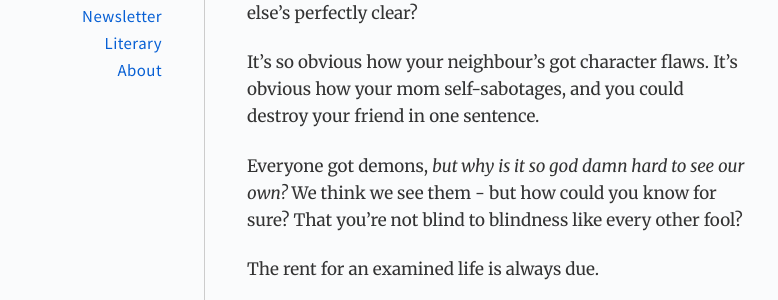
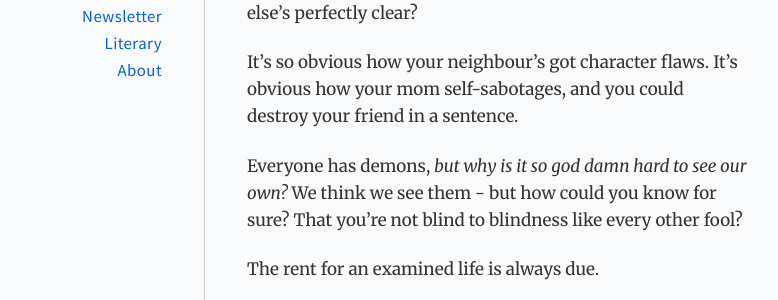
Before and after one commit to gdbroman/broman.blog, a Jekyll site: the page built from _posts/2020/2020-11-07-nose.md, in a window 1280 px wide. Shown: the part 218-518 px from the top of the page, without its empty margins (251-1029 px from the left). Built offline with Jekyll 4.4.1, drawn with Linux system fonts in a browser that asks for light colours.

Commit message:
revision

```diff
--- a/_posts/2020/2020-11-07-nose.md
+++ b/_posts/2020/2020-11-07-nose.md
@@ -7,8 +7,8 @@ You're fucked - and I don't mean it in a derogatory way.
 
 You know how your brain automatically ignores your nose if you don't consciously focus on it, but you can see everyone else's perfectly clear?
 
-It's so obvious how your neighbour's got character flaws. It's obvious how your mom self-sabotages, and you could destroy your friend in one sentence.
+It's so obvious how your neighbour's got character flaws. It's obvious how your mom self-sabotages, and you could destroy your friend in a sentence.
 
-Everyone got demons, *but why is it so god damn hard to see our own?* We think we see them - but how could you know for sure? That you're not blind to blindness like every other fool?
+Everyone has demons, *but why is it so god damn hard to see our own?* We think we see them - but how could you know for sure? That you're not blind to blindness like every other fool?
 
 The rent for an examined life is always due.
```
